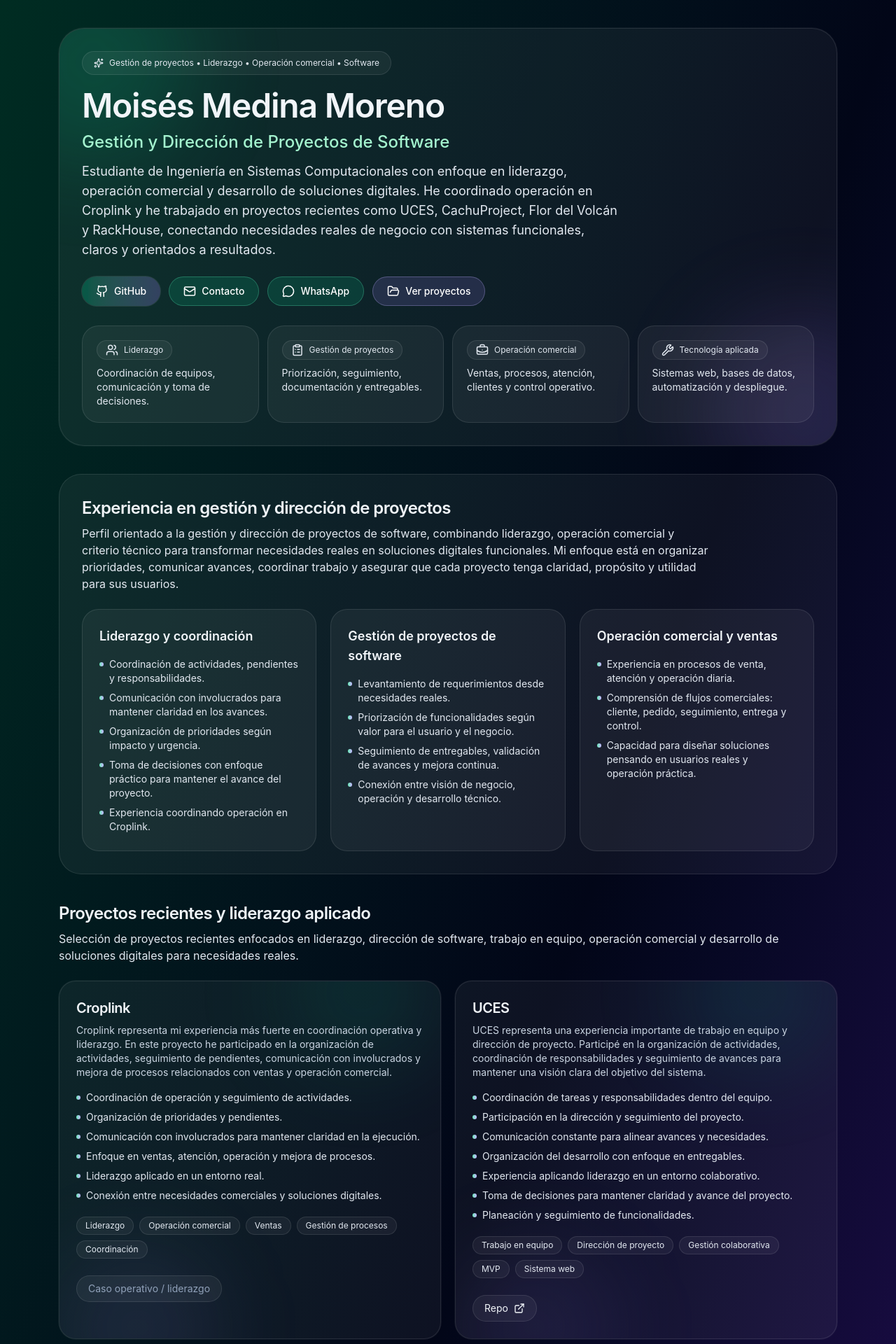
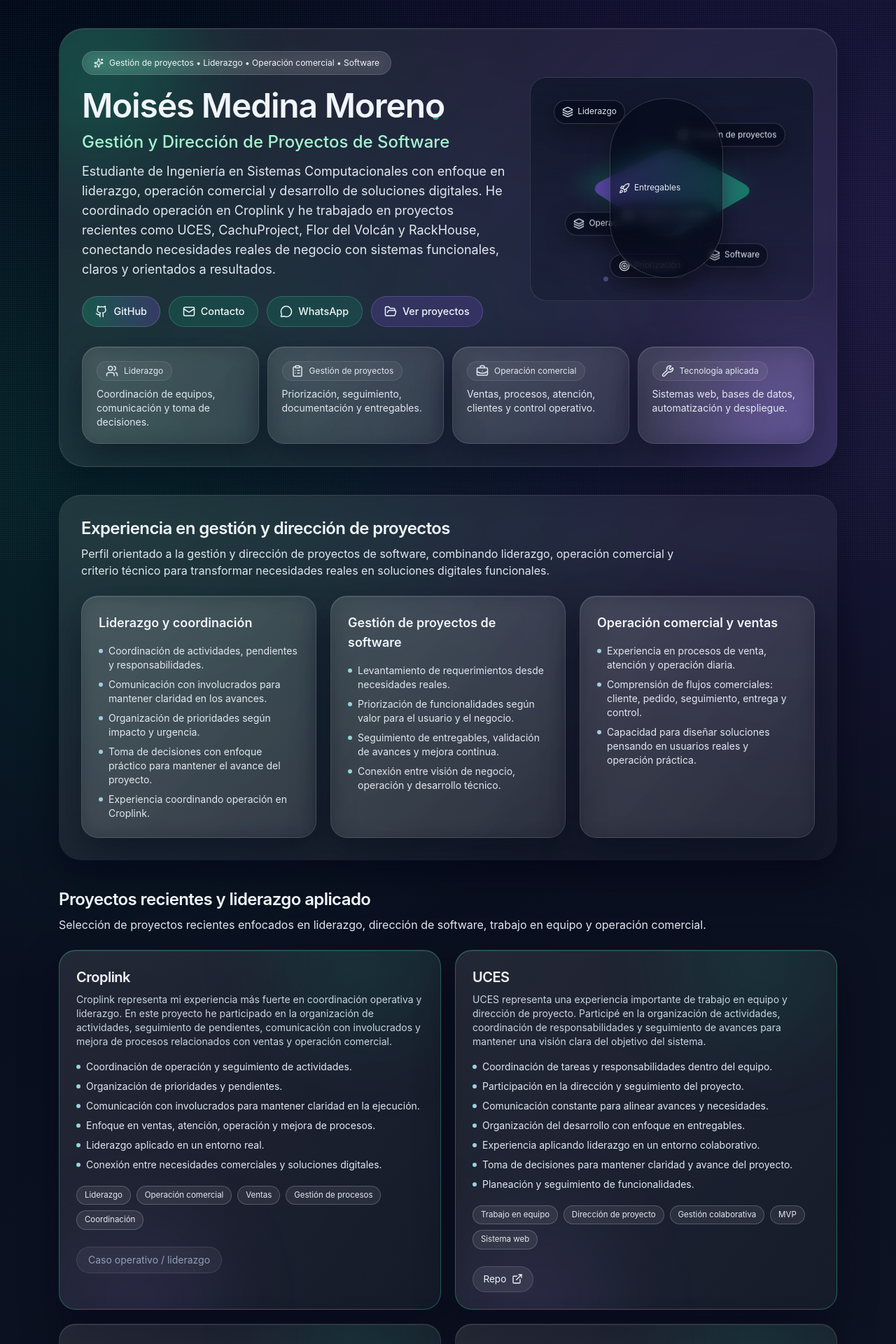
Before and after one commit to MoyRb/moises-portfolio, a Next.js app: page / in a window 1280 px wide. Shown: the top 1920 px of the page at 70% size. Built offline with nearby package versions, Linux system fonts and the light colour scheme.

Commit message:
Rediseña portafolio con estética premium y animaciones sutiles

```diff
--- a/src/app/globals.css
+++ b/src/app/globals.css
@@ -1,17 +1,55 @@
 @import "tailwindcss";
 
-:root {
-  color-scheme: dark;
+:root { color-scheme: dark; }
+html, body { height: 100%; }
+
+@layer base {
+  body { @apply bg-slate-950 text-slate-100 antialiased; }
 }
 
-html,
-body {
-  height: 100%;
+.portfolio-bg {
+  position: relative;
+  background:
+    radial-gradient(circle at 15% 20%, rgba(16,185,129,.16), transparent 28%),
+    radial-gradient(circle at 90% 10%, rgba(139,92,246,.18), transparent 30%),
+    linear-gradient(160deg, #020617 0%, #0b1020 45%, #111827 100%);
 }
+.noise-overlay { position: fixed; inset: 0; pointer-events: none; opacity: .09; background-image: radial-gradient(rgba(255,255,255,.8) .4px, transparent .4px); background-size: 3px 3px; }
+.hero-premium, .glass-panel, .glass-card, .project-card { background: linear-gradient(130deg, rgba(255,255,255,.10), rgba(255,255,255,.04)); backdrop-filter: blur(14px); box-shadow: 0 22px 55px rgba(2,6,23,.48), inset 0 1px 0 rgba(255,255,255,.1); }
 
-/* En v4, mejor meter base styles en @layer */
-@layer base {
-  body {
-    @apply bg-slate-950 text-slate-100 antialiased;
-  }
+.hero-depth-scene { position: relative; height: 320px; border-radius: 1.5rem; border: 1px solid rgba(255,255,255,.12); background: linear-gradient(180deg, rgba(15,23,42,.8), rgba(15,23,42,.35)); overflow: hidden; perspective: 1200px; }
+.depth-core { position: absolute; left: 50%; top: 50%; width: 170px; height: 170px; transform: translate(-50%, -50%) rotateX(56deg) rotate(35deg); border-radius: 24px; background: linear-gradient(135deg, rgba(16,185,129,.6), rgba(139,92,246,.6)); filter: blur(.2px); box-shadow: 0 20px 40px rgba(16,185,129,.25); animation: spinCard 16s linear infinite; }
+.floating-card,.floating-badge { position: absolute; display: inline-flex; align-items: center; gap: .4rem; padding: .45rem .7rem; border: 1px solid rgba(255,255,255,.18); border-radius: 999px; background: rgba(2,6,23,.58); backdrop-filter: blur(8px); font-size: .74rem; color: #e2e8f0; box-shadow: 0 10px 30px rgba(0,0,0,.35); }
+.floating-1 { top: 10%; left: 8%; animation: floatY 6s ease-in-out infinite; }
+.floating-2 { top: 23%; right: 10%; animation: floatY 8s ease-in-out infinite 1s; }
+.floating-3 { bottom: 28%; left: 12%; animation: floatY 7s ease-in-out infinite .5s; }
+.floating-4 { bottom: 12%; right: 16%; animation: floatY 9s ease-in-out infinite .8s; }
+.floating-5 { top: 58%; right: 34%; animation: floatY 8s ease-in-out infinite .4s; }
+.floating-badge { bottom: 10%; left: 28%; } .floating-badge.two { top: 9%; right: 32%; }
+.particle { position: absolute; border-radius: 999px; filter: blur(0.5px); opacity:.7; }
+.particle-1 { width: 9px; height: 9px; top: 20%; left: 48%; background: #34d399; animation: floatY 9s infinite; }
+.particle-2 { width: 7px; height: 7px; top: 58%; left: 70%; background: #a78bfa; animation: floatY 11s infinite; }
+.particle-3 { width: 6px; height: 6px; top: 35%; left: 80%; background: #2dd4bf; animation: floatY 7s infinite; }
+
+.btn-premium,.btn-secondary,.btn-violet{display:inline-flex;align-items:center;justify-content:center;gap:.5rem;border-radius:999px;padding:.65rem 1.15rem;font-size:.9rem;font-weight:500;transition:.35s transform,.35s box-shadow,.35s background;}
+.btn-premium{background:linear-gradient(90deg,rgba(16,185,129,.28),rgba(139,92,246,.24));border:1px solid rgba(255,255,255,.16)}
+.btn-secondary{background:rgba(16,185,129,.16);border:1px solid rgba(110,231,183,.24)} .btn-violet{background:rgba(139,92,246,.18);border:1px solid rgba(167,139,250,.26)}
+.btn-premium:hover,.btn-secondary:hover,.btn-violet:hover{transform:translateY(-2px);box-shadow:0 10px 26px rgba(15,23,42,.45)}
+.glass-card { border: 1px solid rgba(255,255,255,.12); border-radius: 1.5rem; transition: transform .35s ease, border-color .35s ease; }
+.glass-card:hover { transform: translateY(-4px); border-color: rgba(255,255,255,.22); }
+.project-card { transition: transform .4s ease, box-shadow .4s ease, border-color .3s ease; }
+.project-card:hover { transform: translateY(-7px) scale(1.01); border-color: rgba(167,139,250,.35); box-shadow: 0 30px 60px rgba(2,6,23,.6); }
+.priority-card { border-color: rgba(52,211,153,.38); }
+.tag-chip { border-radius: 999px; border: 1px solid rgba(255,255,255,.2); background: rgba(255,255,255,.08); padding: .25rem .68rem; font-size: .72rem; color: #e2e8f0; transition: .2s ease; }
+.tag-chip:hover { background: rgba(52,211,153,.22); border-color: rgba(52,211,153,.5); }
+.action-link { display:inline-flex; align-items:center; gap:.45rem; border-radius:999px; border:1px solid rgba(255,255,255,.14); background:rgba(255,255,255,.08); padding:.47rem .9rem; font-size:.85rem; transition:.25s ease; }
+.action-link:hover { background: rgba(255,255,255,.14); border-color: rgba(255,255,255,.3); }
+.reveal-section { animation: revealUp .9s ease both; }
+
+@keyframes floatY { 0%,100%{ transform: translateY(0px);} 50%{transform:translateY(-10px);} }
+@keyframes spinCard { from {transform: translate(-50%, -50%) rotateX(56deg) rotate(0deg);} to {transform: translate(-50%, -50%) rotateX(56deg) rotate(360deg);} }
+@keyframes revealUp { from {opacity:0; transform:translateY(14px) scale(.99);} to {opacity:1; transform:translateY(0) scale(1);} }
+
+@media (prefers-reduced-motion: reduce) {
+  *, *::before, *::after { animation: none !important; transition: none !important; }
 }
--- a/src/app/page.tsx
+++ b/src/app/page.tsx
@@ -1,34 +1,51 @@
-import { Github, Mail, MessageCircle, FolderOpen, Users, ClipboardList, BriefcaseBusiness, Wrench, Sparkles } from "lucide-react";
+import { Github, Mail, MessageCircle, FolderOpen, Users, ClipboardList, BriefcaseBusiness, Wrench, Sparkles, Layers3, Target, Rocket } from "lucide-react";
 import ProjectCard from "@/components/ProjectCard";
 import { OTHER_PROJECTS, PROJECTS } from "@/lib/projects";
 
+const FOCUS_AREAS = ["Liderazgo", "Gestión de proyectos", "Operación comercial", "Software", "Trabajo en equipo"];
+
 export default function Home() {
   return (
-    <main className="min-h-screen bg-gradient-to-br from-emerald-950 via-slate-950 to-violet-950">
+    <main className="portfolio-bg min-h-screen">
+      <div className="noise-overlay" />
       <div className="mx-auto max-w-6xl px-5 py-10">
-        <header className="relative overflow-hidden rounded-[2.25rem] border border-white/10 bg-white/5 p-8 shadow-[0_0_0_1px_rgba(255,255,255,0.04)]">
-          <div className="pointer-events-none absolute -top-24 -left-24 h-72 w-72 rounded-full bg-emerald-400/15 blur-3xl" />
-          <div className="pointer-events-none absolute -bottom-24 -right-24 h-72 w-72 rounded-full bg-violet-400/15 blur-3xl" />
+        <header className="hero-premium reveal-section relative overflow-hidden rounded-[2.25rem] border border-white/10 p-8">
+          <div className="particle particle-1" />
+          <div className="particle particle-2" />
+          <div className="particle particle-3" />
+          <div className="pointer-events-none absolute -top-24 -left-24 h-72 w-72 rounded-full bg-emerald-400/20 blur-3xl" />
+          <div className="pointer-events-none absolute -bottom-24 -right-24 h-72 w-72 rounded-full bg-violet-400/20 blur-3xl" />
 
-          <div className="relative">
-            <div className="inline-flex items-center gap-2 rounded-full border border-white/10 bg-white/5 px-4 py-2 text-xs text-slate-200">
+          <div className="relative grid items-center gap-8 lg:grid-cols-[1.2fr_0.8fr]">
+            <div>
+              <div className="inline-flex items-center gap-2 rounded-full border border-white/15 bg-white/10 px-4 py-2 text-xs text-slate-100 backdrop-blur-md">
                 <Sparkles size={14} />
                 Gestión de proyectos • Liderazgo • Operación comercial • Software
               </div>
 
               <h1 className="mt-5 text-4xl font-semibold tracking-tight md:text-5xl">Moisés Medina Moreno</h1>
-
               <h2 className="mt-3 text-xl font-medium text-emerald-200 md:text-2xl">Gestión y Dirección de Proyectos de Software</h2>
-
-            <p className="mt-3 max-w-3xl text-base text-slate-200 md:text-lg">
-              Estudiante de Ingeniería en Sistemas Computacionales con enfoque en liderazgo, operación comercial y desarrollo de soluciones digitales. He coordinado operación en Croplink y he trabajado en proyectos recientes como UCES, CachuProject, Flor del Volcán y RackHouse, conectando necesidades reales de negocio con sistemas funcionales, claros y orientados a resultados.
-            </p>
+              <p className="mt-3 max-w-3xl text-base text-slate-200 md:text-lg">Estudiante de Ingeniería en Sistemas Computacionales con enfoque en liderazgo, operación comercial y desarrollo de soluciones digitales. He coordinado operación en Croplink y he trabajado en proyectos recientes como UCES, CachuProject, Flor del Volcán y RackHouse, conectando necesidades reales de negocio con sistemas funcionales, claros y orientados a resultados.</p>
 
               <div className="mt-6 flex flex-wrap gap-3">
-              <a className="inline-flex w-full items-center justify-center gap-2 rounded-full bg-gradient-to-r from-emerald-400/25 to-violet-400/25 px-5 py-2.5 text-sm font-medium text-white ring-1 ring-white/10 transition hover:from-emerald-400/35 hover:to-violet-400/35 sm:w-auto" href="https://github.com/MoyRb" target="_blank" rel="noreferrer"><Github size={18} />GitHub</a>
-              <a className="inline-flex w-full items-center justify-center gap-2 rounded-full border border-emerald-300/30 bg-emerald-400/15 px-5 py-2.5 text-sm font-medium text-white transition hover:bg-emerald-400/25 sm:w-auto" href="mailto:moisesmed2482@gmail.com"><Mail size={18} />Contacto</a>
-              <a className="inline-flex w-full items-center justify-center gap-2 rounded-full border border-emerald-300/30 bg-emerald-400/15 px-5 py-2.5 text-sm font-medium text-white transition hover:bg-emerald-400/25 sm:w-auto" href="https://wa.me/523511345108?text=Hola%20Mois%C3%A9s,%20vi%20tu%20portafolio%20y%20me%20interesa%20tu%20perfil%20de%20gesti%C3%B3n%20de%20proyectos." target="_blank" rel="noreferrer"><MessageCircle size={18} />WhatsApp</a>
-              <a className="inline-flex w-full items-center justify-center gap-2 rounded-full border border-violet-300/30 bg-violet-400/15 px-5 py-2.5 text-sm font-medium text-white transition hover:bg-violet-400/25 sm:w-auto" href="#proyectos"><FolderOpen size={18} />Ver proyectos</a>
+                <a className="btn-premium" href="https://github.com/MoyRb" target="_blank" rel="noreferrer"><Github size={18} />GitHub</a>
+                <a className="btn-secondary" href="mailto:moisesmed2482@gmail.com"><Mail size={18} />Contacto</a>
+                <a className="btn-secondary" href="https://wa.me/523511345108?text=Hola%20Mois%C3%A9s,%20vi%20tu%20portafolio%20y%20me%20interesa%20tu%20perfil%20de%20gesti%C3%B3n%20de%20proyectos." target="_blank" rel="noreferrer"><MessageCircle size={18} />WhatsApp</a>
+                <a className="btn-violet" href="#proyectos"><FolderOpen size={18} />Ver proyectos</a>
+              </div>
+            </div>
+
+            <div className="hero-depth-scene">
+              <div className="depth-core" />
+              {FOCUS_AREAS.map((area, i) => (
+                <div key={area} className={`floating-card floating-${i + 1}`}>
+                  <Layers3 size={16} />
+                  {area}
+                </div>
+              ))}
+              <div className="floating-badge"><Target size={16} /> Priorización</div>
+              <div className="floating-badge two"><Rocket size={16} /> Entregables</div>
+            </div>
           </div>
 
           <div className="mt-7 grid gap-3 md:grid-cols-2 lg:grid-cols-4">
@@ -37,13 +54,11 @@ export default function Home() {
             <Stat icon={<BriefcaseBusiness size={18} />} title="Operación comercial" desc="Ventas, procesos, atención, clientes y control operativo." />
             <Stat icon={<Wrench size={18} />} title="Tecnología aplicada" desc="Sistemas web, bases de datos, automatización y despliegue." />
           </div>
-          </div>
         </header>
 
-        <section className="mt-10 rounded-[2rem] border border-white/10 bg-white/5 p-6 md:p-8">
+        <section className="reveal-section glass-panel mt-10 rounded-[2rem] p-6 md:p-8">
           <h2 className="text-2xl font-semibold tracking-tight">Experiencia en gestión y dirección de proyectos</h2>
-          <p className="mt-2 max-w-4xl text-slate-200">Perfil orientado a la gestión y dirección de proyectos de software, combinando liderazgo, operación comercial y criterio técnico para transformar necesidades reales en soluciones digitales funcionales. Mi enfoque está en organizar prioridades, comunicar avances, coordinar trabajo y asegurar que cada proyecto tenga claridad, propósito y utilidad para sus usuarios.</p>
-
+          <p className="mt-2 max-w-4xl text-slate-200">Perfil orientado a la gestión y dirección de proyectos de software, combinando liderazgo, operación comercial y criterio técnico para transformar necesidades reales en soluciones digitales funcionales.</p>
           <div className="mt-6 grid gap-5 md:grid-cols-3">
             <Panel title="Liderazgo y coordinación" items={["Coordinación de actividades, pendientes y responsabilidades.","Comunicación con involucrados para mantener claridad en los avances.","Organización de prioridades según impacto y urgencia.","Toma de decisiones con enfoque práctico para mantener el avance del proyecto.","Experiencia coordinando operación en Croplink."]} />
             <Panel title="Gestión de proyectos de software" items={["Levantamiento de requerimientos desde necesidades reales.","Priorización de funcionalidades según valor para el usuario y el negocio.","Seguimiento de entregables, validación de avances y mejora continua.","Conexión entre visión de negocio, operación y desarrollo técnico."]} />
@@ -51,23 +66,17 @@ export default function Home() {
           </div>
         </section>
 
-        <section id="proyectos" className="mt-10">
+        <section id="proyectos" className="reveal-section mt-10">
           <h2 className="text-2xl font-semibold tracking-tight">Proyectos recientes y liderazgo aplicado</h2>
-          <p className="mt-2 text-slate-200">Selección de proyectos recientes enfocados en liderazgo, dirección de software, trabajo en equipo, operación comercial y desarrollo de soluciones digitales para necesidades reales.</p>
-          <div className="mt-6 grid gap-5 md:grid-cols-2">{PROJECTS.map((p) => <ProjectCard key={p.title} p={p} />)}</div>
-
+          <p className="mt-2 text-slate-200">Selección de proyectos recientes enfocados en liderazgo, dirección de software, trabajo en equipo y operación comercial.</p>
+          <div className="mt-6 grid gap-5 md:grid-cols-2">{PROJECTS.map((p, idx) => <ProjectCard key={p.title} p={p} priority={idx < 2} />)}</div>
           <h3 className="mt-10 text-xl font-semibold tracking-tight text-slate-100">Otros proyectos</h3>
           <div className="mt-4 grid gap-4 md:grid-cols-2">{OTHER_PROJECTS.map((p) => <ProjectCard key={p.title} p={p} compact />)}</div>
-        </section>
-
-        <section className="mt-12 grid gap-5 md:grid-cols-2">
-          <Panel title="Competencias clave" items={["Dirección y seguimiento de proyectos de software.","Liderazgo, comunicación y coordinación operativa.","Trabajo en equipo y organización de responsabilidades.","Levantamiento de requerimientos con usuarios reales.","Priorización de funcionalidades según impacto de negocio.","Ventas, operación comercial y procesos de atención.","Diseño de soluciones para pedidos, rutas, clientes, puntos de venta y operación.","Documentación, reporteo y mejora continua.","Uso de GitHub, despliegue en Vercel y bases de datos.","Comunicación entre necesidades de negocio y desarrollo técnico."]} />
-          <Panel title="Stack técnico" items={["Frontend: Next.js, React, TypeScript, HTML, CSS.","Backend / Datos: Supabase, PostgreSQL, SQL, Python.","Operación y despliegue: GitHub, Vercel, documentación técnica.","Análisis y soporte: Excel, reportes, validación de información."]} />
         </section>
       </div>
     </main>
   );
 }
 
-function Stat({ icon, title, desc }: { icon: React.ReactNode; title: string; desc: string }) { return <div className="rounded-3xl border border-white/10 bg-white/5 p-5"><div className="inline-flex items-center gap-2 rounded-full border border-white/10 bg-white/5 px-3 py-1 text-xs text-slate-200">{icon} {title}</div><div className="mt-2 text-sm text-slate-200">{desc}</div></div>; }
-function Panel({ title, items }: { title: string; items: string[] }) { return <div className="rounded-3xl border border-white/10 bg-white/5 p-6"><h3 className="text-lg font-semibold">{title}</h3><ul className="mt-4 space-y-2 text-sm text-slate-200">{items.map((i)=><li key={i} className="flex gap-2"><span className="mt-[7px] h-1.5 w-1.5 shrink-0 rounded-full bg-gradient-to-r from-emerald-300 to-violet-300" /><span>{i}</span></li>)}</ul></div>; }
+function Stat({ icon, title, desc }: { icon: React.ReactNode; title: string; desc: string }) { return <div className="glass-card p-5"><div className="inline-flex items-center gap-2 rounded-full border border-white/10 bg-white/5 px-3 py-1 text-xs text-slate-200">{icon} {title}</div><div className="mt-2 text-sm text-slate-200">{desc}</div></div>; }
+function Panel({ title, items }: { title: string; items: string[] }) { return <div className="glass-card p-6"><h3 className="text-lg font-semibold">{title}</h3><ul className="mt-4 space-y-2 text-sm text-slate-200">{items.map((i)=><li key={i} className="flex gap-2"><span className="mt-[7px] h-1.5 w-1.5 shrink-0 rounded-full bg-gradient-to-r from-emerald-300 to-violet-300" /><span>{i}</span></li>)}</ul></div>; }
--- a/src/components/ProjectCard.tsx
+++ b/src/components/ProjectCard.tsx
@@ -1,20 +1,14 @@
 import { ExternalLink } from "lucide-react";
 import type { Project } from "@/lib/projects";
 
-export default function ProjectCard({ p, compact = false }: { p: Project; compact?: boolean }) {
+export default function ProjectCard({ p, compact = false, priority = false }: { p: Project; compact?: boolean; priority?: boolean }) {
   return (
-    <div className={`group relative overflow-hidden rounded-3xl border border-white/10 bg-white/5 shadow-[0_0_0_1px_rgba(255,255,255,0.04)] ${compact ? "p-4" : "p-6"}`}>
-      <div className="pointer-events-none absolute -top-24 right-0 h-56 w-56 rounded-full bg-emerald-400/10 blur-3xl transition group-hover:bg-emerald-400/15" />
-      <div className="pointer-events-none absolute -bottom-24 left-0 h-56 w-56 rounded-full bg-violet-400/10 blur-3xl transition group-hover:bg-violet-400/15" />
-
+    <div className={`group project-card relative overflow-hidden rounded-3xl border border-white/10 bg-white/5 ${priority ? "priority-card" : ""} ${compact ? "p-4" : "p-6"}`}>
+      <div className="pointer-events-none absolute -top-24 right-0 h-56 w-56 rounded-full bg-emerald-400/10 blur-3xl transition group-hover:bg-emerald-400/20" />
+      <div className="pointer-events-none absolute -bottom-24 left-0 h-56 w-56 rounded-full bg-violet-400/10 blur-3xl transition group-hover:bg-violet-400/20" />
       <div className="relative">
-        <div className="flex items-start justify-between gap-4">
-          <div>
-            <h3 className={`${compact ? "text-lg" : "text-xl"} font-semibold tracking-tight`}>{p.title}</h3>
-            <p className="mt-2 text-sm text-slate-300">{p.subtitle}</p>
-          </div>
-        </div>
-
+        <h3 className={`${compact ? "text-lg" : "text-xl"} font-semibold tracking-tight`}>{p.title}</h3>
+        <p className="mt-2 text-sm text-slate-300">{p.subtitle}</p>
         <ul className={`${compact ? "mt-3" : "mt-4"} space-y-2 text-sm text-slate-200`}>
           {p.highlights.map((h) => (
             <li key={h} className="flex gap-2">
@@ -23,40 +17,18 @@ export default function ProjectCard({ p, compact = false }: { p: Project; compac
             </li>
           ))}
         </ul>
-
         <div className="mt-5 flex flex-wrap gap-2">
-          {p.stack.map((s) => (
-            <span
-              key={s}
-              className="rounded-full border border-white/10 bg-white/5 px-3 py-1 text-xs text-slate-200"
-            >
-              {s}
-            </span>
-          ))}
+          {p.stack.map((s) => (<span key={s} className="tag-chip">{s}</span>))}
         </div>
-
         <div className="mt-6 flex flex-wrap gap-3">
           {p.links.map((l) =>
             l.href ? (
-              <a
-                key={l.label}
-                href={l.href}
-                target="_blank"
-                rel="noreferrer"
-                className="inline-flex items-center gap-2 rounded-full border border-white/10 bg-white/5 px-4 py-2 text-sm text-slate-100 transition hover:bg-white/10"
-              >
+              <a key={l.label} href={l.href} target="_blank" rel="noreferrer" className="action-link">
                 {l.label} <ExternalLink size={16} />
               </a>
             ) : (
-              <span
-                key={l.label}
-                className="inline-flex items-center gap-2 rounded-full border border-white/10 bg-white/5 px-4 py-2 text-sm text-slate-400"
-                title={l.tooltip ?? "Pásame el link y lo conecto"}
-              >
-                {l.label}
-              </span>
-            )
-          )}
+              <span key={l.label} className="inline-flex items-center gap-2 rounded-full border border-white/10 bg-white/5 px-4 py-2 text-sm text-slate-400" title={l.tooltip ?? "Pásame el link y lo conecto"}>{l.label}</span>
+            ))}
         </div>
       </div>
     </div>
```
Lines whose indentation alone changed are shown as unchanged.
